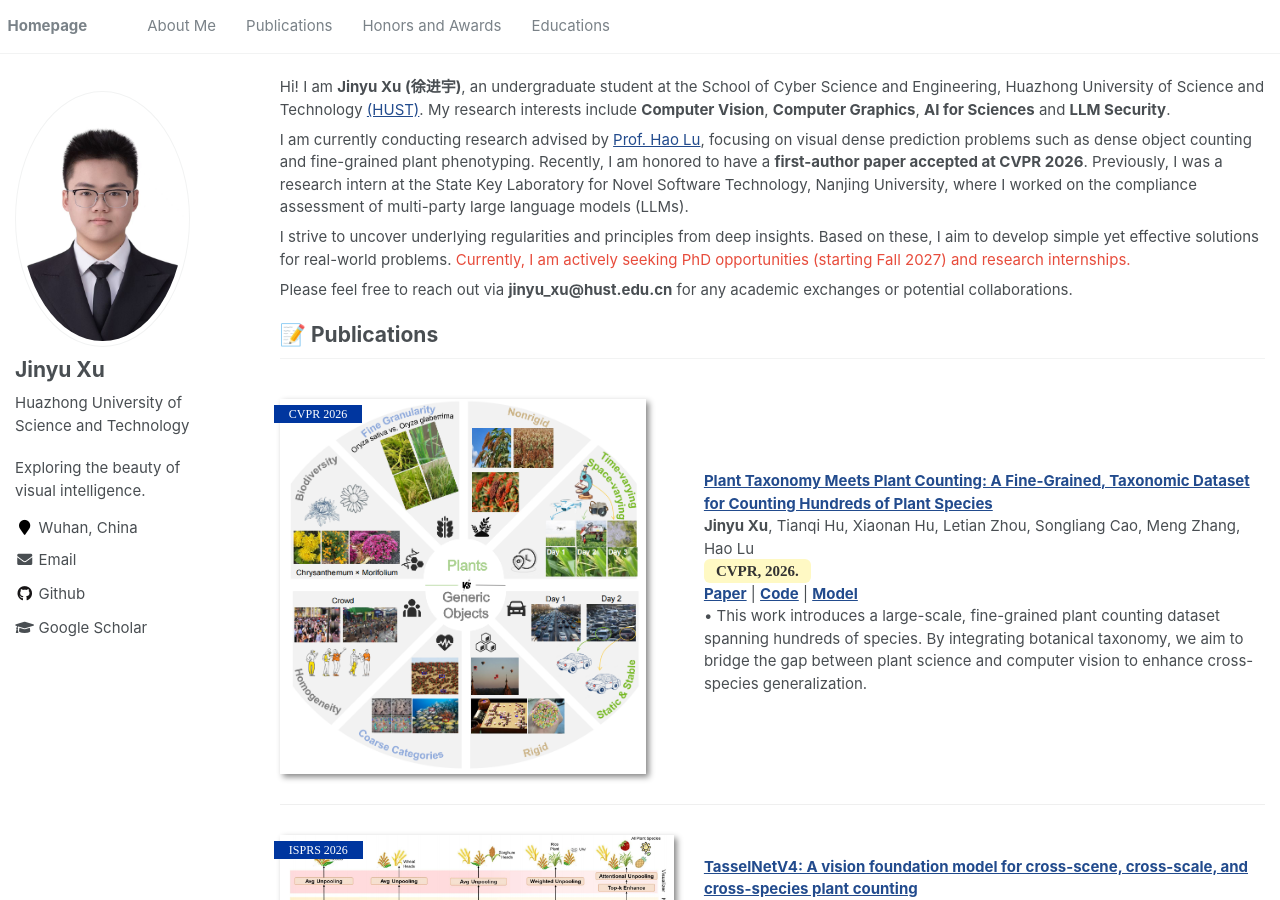
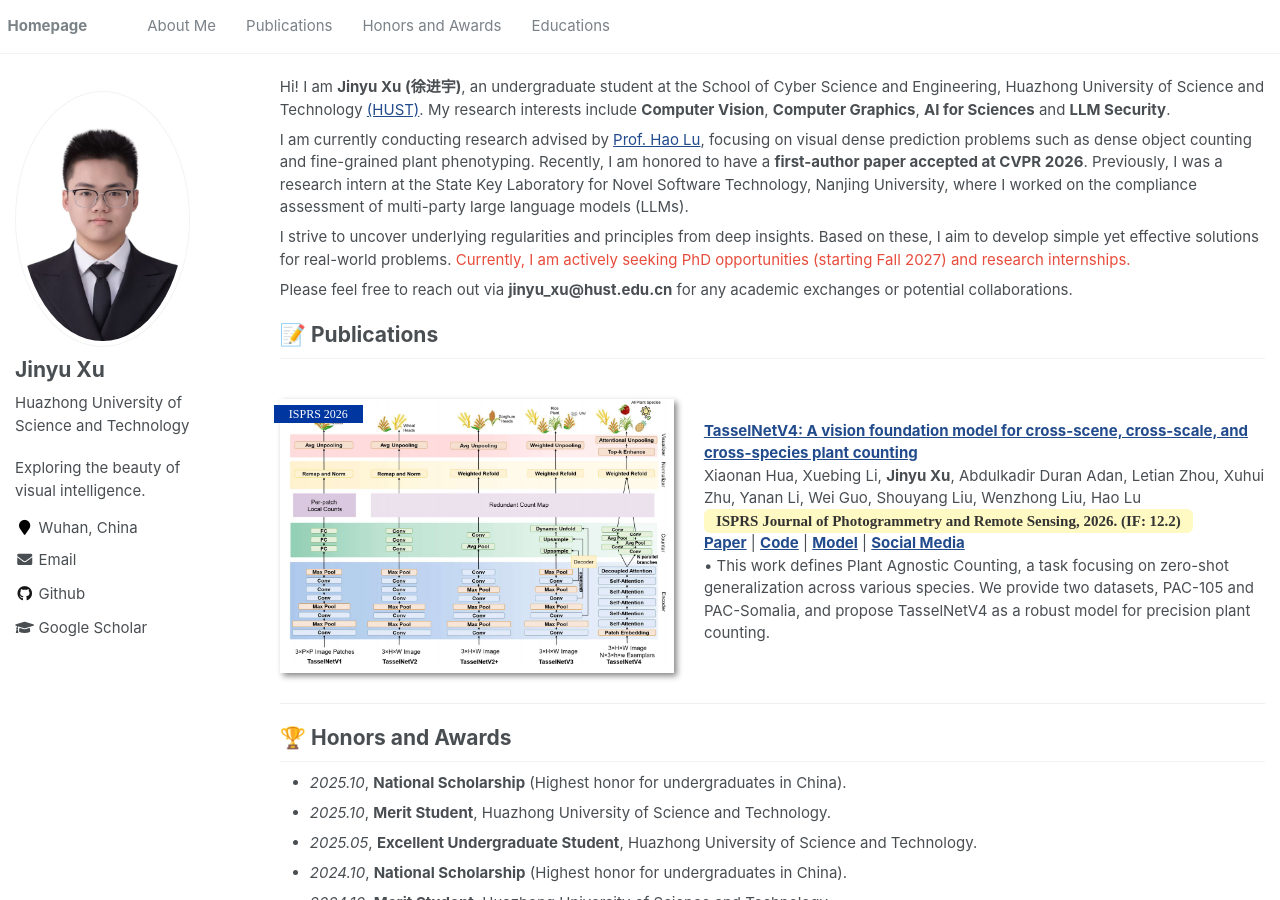
Before and after one commit to xu-jinyu/xu-jinyu.github.io, a Jekyll site: the page built from _pages/about.md, in a window 1280 px wide and 900 px high. Built offline with Jekyll 4.4.1, drawn with Linux system fonts in a browser that asks for light colours.

Commit message:
update contents

```diff
--- a/_pages/about.md
+++ b/_pages/about.md
@@ -31,7 +31,7 @@ Please feel free to reach out via **jinyu_xu@hust.edu.cn** for any academic exch
 
 # 📝 Publications
 
-<div class='paper-box'>
+<!-- <div class='paper-box'>
   <div class='paper-box-image'>
     <div>
       <div class="badge" style="font-family: 'Times New Roman', Times, serif;">CVPR 2026</div>
@@ -46,7 +46,7 @@ Please feel free to reach out via **jinyu_xu@hust.edu.cn** for any academic exch
 [**Paper**](#) | [**Code**](#) | [**Model**](#) \\
 &#8226; This work introduces a large-scale, fine-grained plant counting dataset spanning hundreds of species. By integrating botanical taxonomy, we aim to bridge the gap between plant science and computer vision to enhance cross-species generalization.
 </div>
-</div>
+</div> -->
 
 
 <div class='paper-box'>
```
